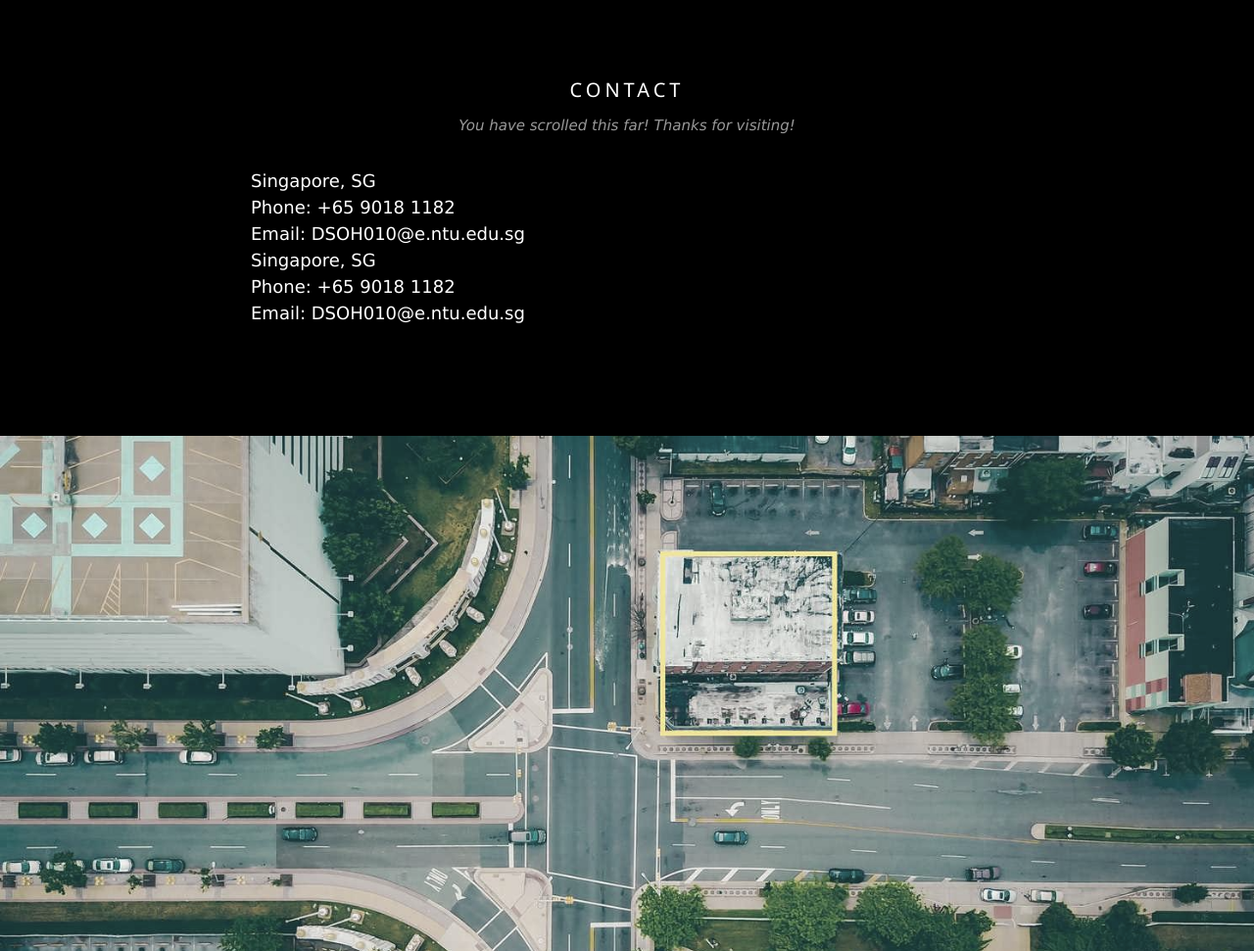
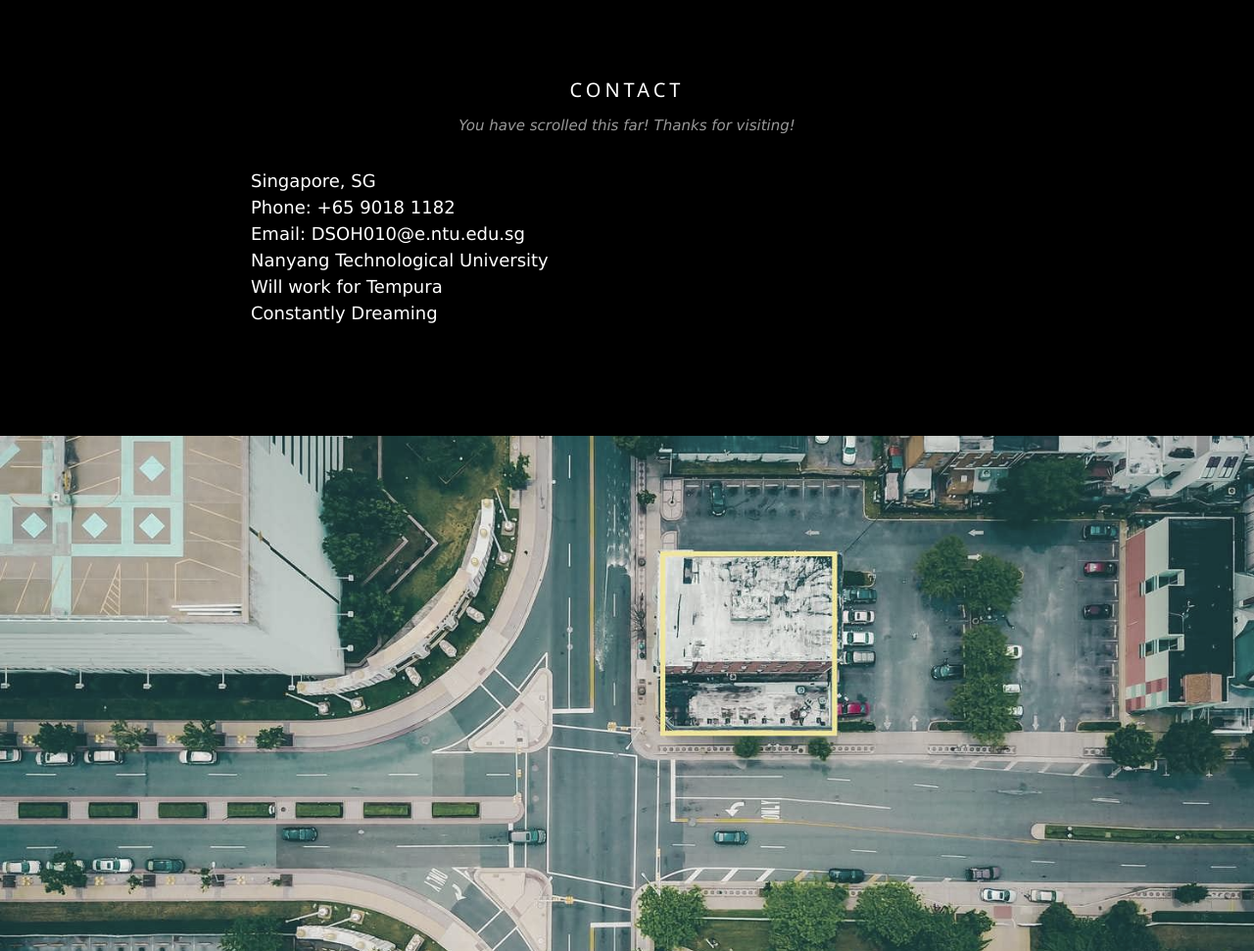
Before and after one commit to darren170999/VanillaResume, a plain HTML site: page index.html in a window 1280 px wide. Shown: the part 1850-2821 px from the top of the page at 98% size. Drawn offline with nearby package versions, Linux system fonts and the light colour scheme.

Commit message:
Update index.html

```diff
--- a/index.html
+++ b/index.html
@@ -148,13 +148,13 @@
     <h4 class="w3-wide w3-center">CONTACT</h4>
     <p class="w3-opacity w3-center"><i>You have scrolled this far! Thanks for visiting!</i></p>
     <div class="w3-row w3-padding-32">
-      <div class="w3-row m6 w3-large w3-margin-bottom">
+      <div class="w3-col m6 w3-large w3-margin-bottom">
         <i class="fa fa-map-marker" style="width:30px;color:white"></i> Singapore, SG<br>
         <i class="fa fa-phone" style="width:30px;color:white"></i> Phone: +65 9018 1182<br>
         <i class="fa fa-envelope" style="width:30px;color:white"> </i> Email: DSOH010@e.ntu.edu.sg<br>
-        <i class="fa fa-map-marker" style="width:30px;color:white"></i> Singapore, SG<br>
-        <i class="fa fa-phone" style="width:30px;color:white"></i> Phone: +65 9018 1182<br>
-        <i class="fa fa-envelope" style="width:30px;color:white"> </i> Email: DSOH010@e.ntu.edu.sg<br>
+        <i class="fa fa-map-marker" style="width:30px;color:white"></i> Nanyang Technological University<br>
+        <i class="fa fa-phone" style="width:30px;color:white"></i> Will work for Tempura<br>
+        <i class="fa fa-envelope" style="width:30px;color:white"> </i> Constantly Dreaming<br>
       </div>
     </div>
   </div>
```
